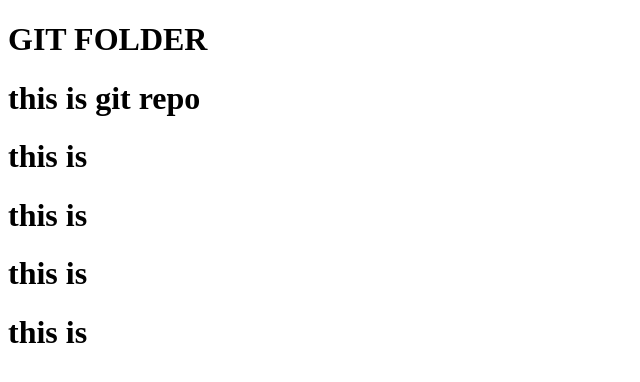
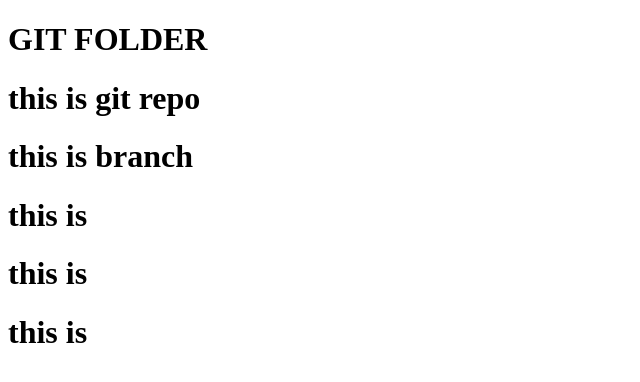
Before and after one commit to PAVANTEJ-05/GIT-repo, a plain HTML site: page index.html in a window 1280 px wide. Shown: the whole page, without its empty margins (0-640 px from the left). Drawn offline with Linux system fonts and the light colour scheme.

Commit message:
new branch

```diff
--- a/index.html
+++ b/index.html
@@ -8,7 +8,7 @@
 <body>
     <h1>GIT FOLDER</h1>
     <h1>this is git repo</h1>
-    <h1>this is </h1>
+    <h1>this is branch </h1>
     <h1>this is </h1>
     <h1>this is </h1>
     <h1>this is </h1>
```
